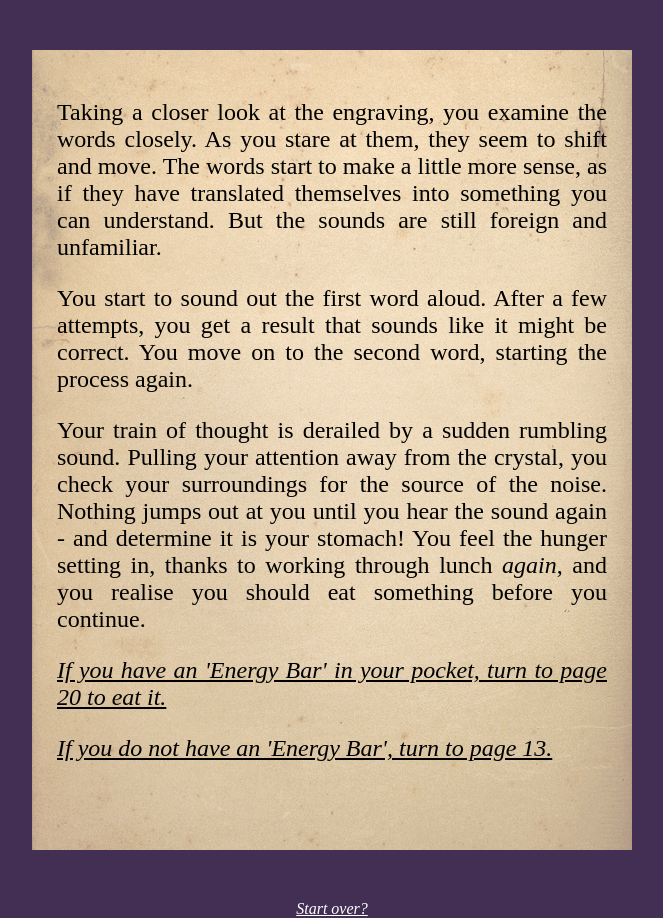
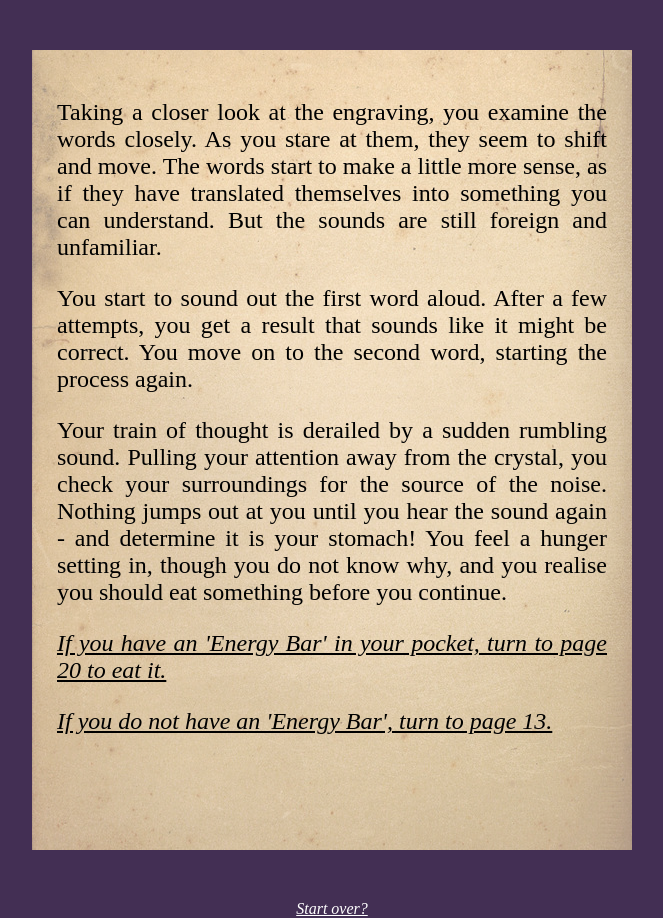
Before and after one commit to naomis-archive/text-adventure, a plain HTML site: page pages/Prologue/11.html in a window 1280 px wide. Shown: the whole page, without its empty margins (308-971 px from the left). Drawn offline with Linux system fonts and the light colour scheme.

Commit message:
Bug - text claimed you skipped lunch at work even if you hadn't made it to work

```diff
--- a/pages/Prologue/11.html
+++ b/pages/Prologue/11.html
@@ -24,9 +24,9 @@
         Your train of thought is derailed by a sudden rumbling sound. Pulling
         your attention away from the crystal, you check your surroundings for
         the source of the noise. Nothing jumps out at you until you hear the
-        sound again - and determine it is your stomach! You feel the hunger
-        setting in, thanks to working through lunch <em>again</em>, and you
-        realise you should eat something before you continue.
+        sound again - and determine it is your stomach! You feel a hunger
+        setting in, though you do not know why, and you realise you should eat
+        something before you continue.
       </p>
       <p>
         <a href="./20.html"
```
